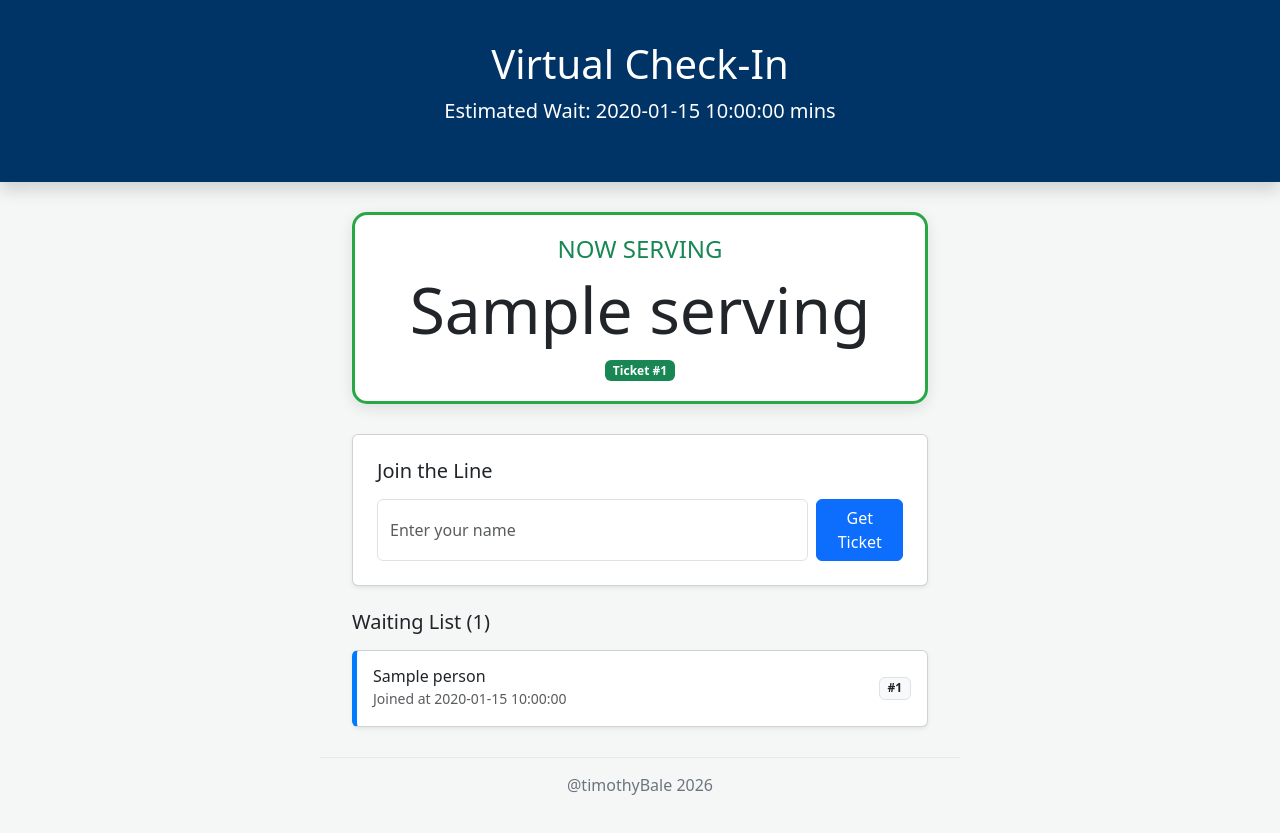
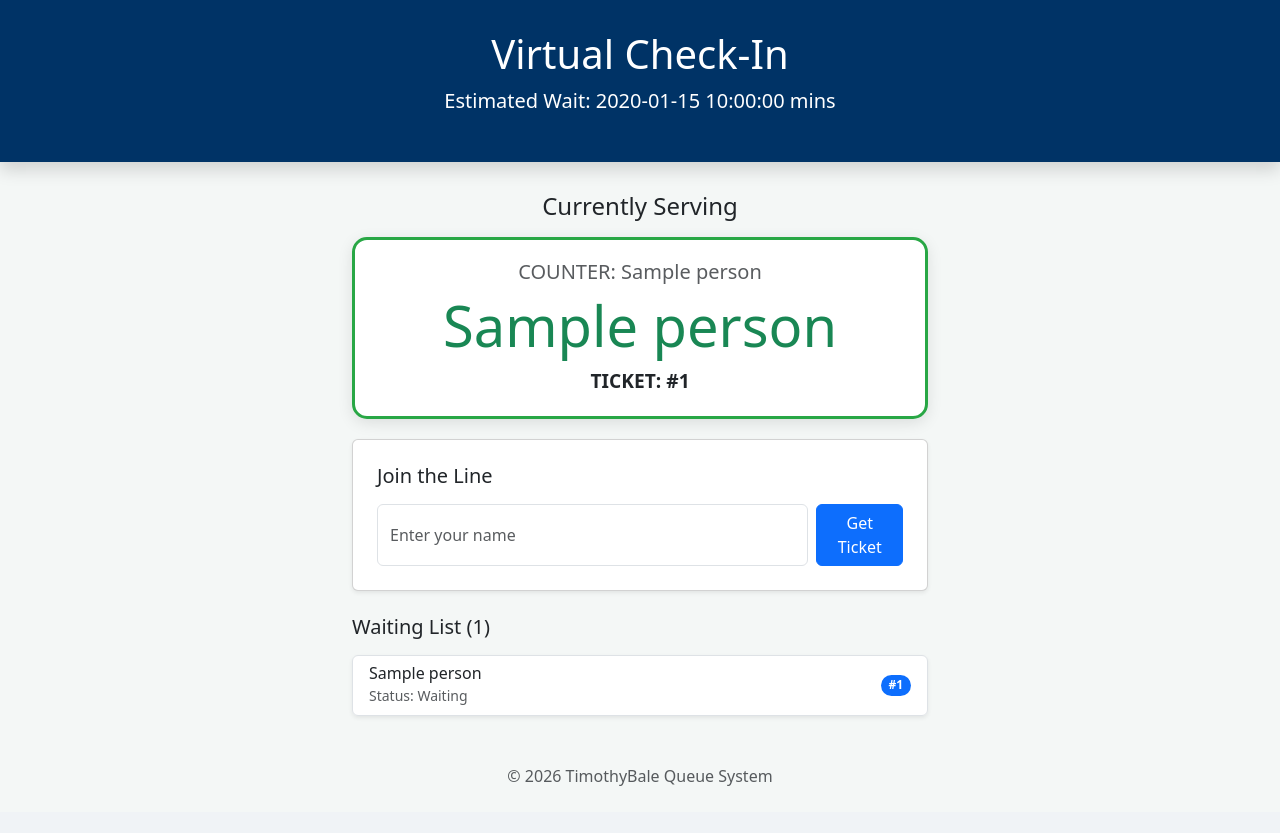
Before and after one commit to 3k100612-max/queue, a Flask app: template templates/index.html in a window 1280 px wide. After the commit the page ends 786 px from the top, so only its background shows below. Run offline with Flask 3, Linux system fonts and the light colour scheme; the template is opened without the code that fills it: most values are stand-ins (such as "Sample title", 1, 10 or a date in 2020); some libraries are stand-ins or nearby versions.

Commit message:
Update index.html

```diff
--- a/templates/index.html
+++ b/templates/index.html
@@ -6,32 +6,35 @@
     <title>Customer Queue</title>
     <link rel="stylesheet" href="https://cdn.jsdelivr.net/npm/bootstrap@5.3.0/dist/css/bootstrap.min.css">
     <style>
-        body { background-color: #f4f7f6; min-height: 100vh; display: flex; flex-direction: column; }
-        .content { flex: 1; }
-        .hero { background: #003366; color: white; padding: 40px 0; text-align: center; margin-bottom: 30px; }
-        .serving-box { background: #fff; border: 3px solid #28a745; border-radius: 15px; padding: 20px; margin-bottom: 30px; box-shadow: 0 4px 15px rgba(0,0,0,0.1); }
-        .status-card { border-left: 5px solid #007bff; margin-bottom: 10px; }
-        footer { padding: 20px 0; color: #6c757d; }
+        body { background-color: #f4f7f6; }
+        .hero { background: #003366; color: white; padding: 30px 0; text-align: center; margin-bottom: 30px; }
+        .serving-box { background: #fff; border: 3px solid #28a745; border-radius: 15px; padding: 20px; margin-bottom: 20px; box-shadow: 0 4px 15px rgba(0,0,0,0.1); }
+        .ticket-badge { font-size: 1.2rem; font-weight: bold; }
     </style>
 </head>
 <body>
-    <div class="content">
     <div class="hero shadow">
         <h1>Virtual Check-In</h1>
         <p class="lead">Estimated Wait: <strong>{{ wait_time }} mins</strong></p>
     </div>
 
     <div class="container" style="max-width: 600px;">
-            <!-- Currently Serving -->
+
+        <!-- SECTION: NOW SERVING -->
+        <h4 class="mb-3 text-center">Currently Serving</h4>
         {% if serving %}
-            <div class="serving-box text-center animate__animated animate__pulse animate__infinite">
-                <h4 class="text-success">NOW SERVING</h4>
-                <h1 class="display-3">{{ serving.name }}</h1>
-                <span class="badge bg-success">Ticket #{{ serving.id }}</span>
+            {% for person in serving %}
+            <div class="serving-box text-center">
+                <h5 class="text-muted">COUNTER: {{ person.counter_name }}</h5>
+                <h1 class="display-4 text-success">{{ person.name }}</h1>
+                <div class="ticket-badge">TICKET: #{{ person.id }}</div>
             </div>
+            {% endfor %}
+        {% else %}
+            <div class="alert alert-light text-center border">No one is being served yet.</div>
         {% endif %}
 
-            <!-- Join Form -->
+        <!-- SECTION: JOIN FORM -->
         <div class="card p-4 mb-4 shadow-sm">
             <h5 class="mb-3">Join the Line</h5>
             <form action="/join" method="POST" class="d-flex gap-2">
@@ -40,29 +43,29 @@
             </form>
         </div>
 
-            <!-- Waitlist -->
+        <!-- SECTION: WAITING LIST -->
         <h5 class="mb-3">Waiting List ({{ queue|length }})</h5>
+        <div class="list-group shadow-sm">
             {% for person in queue %}
-            <div class="card status-card p-3 shadow-sm">
-                <div class="d-flex justify-content-between align-items-center">
+            <div class="list-group-item d-flex justify-content-between align-items-center">
                 <div>
                     <h6 class="mb-0">{{ person.name }}</h6>
-                        <small class="text-muted">Joined at {{ person.arrival_time }}</small>
+                    <small class="text-muted">Status: Waiting</small>
                 </div>
-                    <span class="badge bg-light text-dark border">#{{ person.id }}</span>
+                <span class="badge bg-primary rounded-pill">#{{ person.id }}</span>
             </div>
-            </div>
+            {% else %}
+            <div class="list-group-item text-center text-muted">The waiting list is empty.</div>
             {% endfor %}
         </div>
     </div>
 
-    <footer class="text-center">
-        <hr style="width: 50%; margin: 0 auto 15px auto; opacity: 0.1;">
-        <p>@timothyBale 2026</p>
+    <footer class="text-center mt-5 mb-4 text-muted">
+        <p>&copy; 2026 TimothyBale Queue System</p>
     </footer>
 
     <script>
-        // Refresh page every 10 seconds to show updates
+        // Refresh page every 10 seconds to update the queue automatically
         setTimeout(function(){ location.reload(); }, 10000);
     </script>
 </body>
```
Lines whose indentation alone changed are shown as unchanged.
